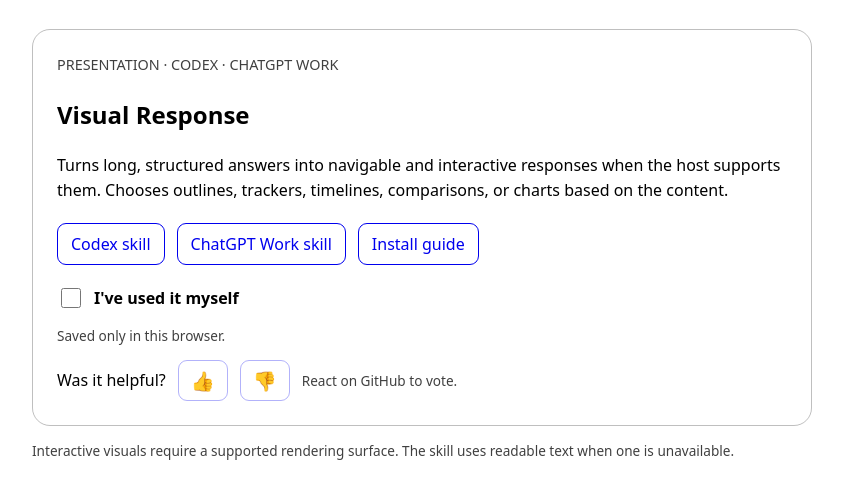
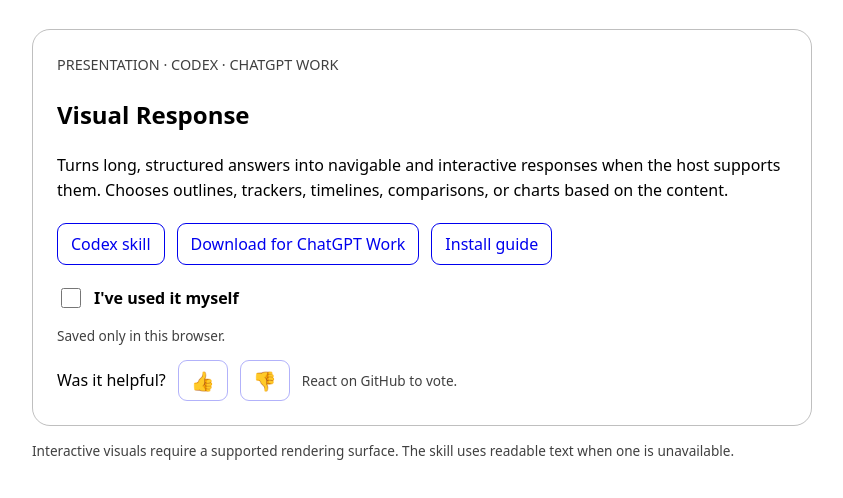
Before and after one commit to erezlev13/skills, a plain HTML site: page index.html in a window 1280 px wide. Shown: the part 200-698 px from the top of the page, without its empty margins (218-1061 px from the left). Drawn offline with Linux system fonts and the light colour scheme.

Commit message:
Add direct ChatGPT Work skill upload package

```diff
--- a/index.html
+++ b/index.html
@@ -4,7 +4,7 @@
 :root{font-family:system-ui,-apple-system,sans-serif;color-scheme:light dark}body{max-width:780px;margin:0 auto;padding:clamp(20px,5vw,56px);line-height:1.55}h1{font-size:clamp(2rem,5vw,3.5rem);line-height:1.1;margin-bottom:.3em}.intro{color:color-mix(in srgb,currentColor 70%,transparent)}.card{border:1px solid color-mix(in srgb,currentColor 25%,transparent);border-radius:18px;padding:24px;margin-top:32px}.meta{font-size:.9rem;opacity:.75}.actions{display:flex;gap:12px;flex-wrap:wrap;margin:20px 0}a.button{display:inline-block;border:1px solid currentColor;border-radius:9px;padding:8px 13px;text-decoration:none}.used{display:flex;align-items:center;gap:10px;font-weight:600}.used input{width:20px;height:20px}.feedback{display:flex;align-items:center;gap:12px;flex-wrap:wrap}.feedback a{font-size:1.2rem;text-decoration:none;border:1px solid color-mix(in srgb,currentColor 30%,transparent);border-radius:9px;padding:5px 12px}.small{font-size:.85rem;opacity:.75}
 </style></head><body><main><h1>Skills</h1><p class="intro">Agent skills by Erez Lev. Try one, track what you've used, and tell me whether it helped.</p>
 <article class="card"><div class="meta">PRESENTATION · CODEX · CHATGPT WORK</div><h2>Visual Response</h2><p>Turns long, structured answers into navigable and interactive responses when the host supports them. Chooses outlines, trackers, timelines, comparisons, or charts based on the content.</p>
-<div class="actions"><a class="button" href="providers/codex/visual-response/SKILL.md">Codex skill</a><a class="button" href="providers/chatgpt-work/visual-response/SKILL.md">ChatGPT Work skill</a><a class="button" href="https://github.com/erezlev13/skills#codex">Install guide</a></div>
+<div class="actions"><a class="button" href="providers/codex/visual-response/SKILL.md">Codex skill</a><a class="button" href="downloads/visual-response-chatgpt-work.zip" download>Download for ChatGPT Work</a><a class="button" href="https://github.com/erezlev13/skills#chatgpt-work">Install guide</a></div>
 <label class="used"><input id="used-visual-response" type="checkbox"> I've used it myself</label><p class="small">Saved only in this browser.</p>
 <div class="feedback"><span>Was it helpful?</span><a id="thumb-up" aria-label="Give thumbs up feedback" href="https://github.com/erezlev13/skills/issues/1">👍</a><a id="thumb-down" aria-label="Give thumbs down feedback" href="https://github.com/erezlev13/skills/issues/1">👎</a><span class="small">React on GitHub to vote.</span></div></article>
 <p class="small">Interactive visuals require a supported rendering surface. The skill uses readable text when one is unavailable.</p></main>
```
Also changed, not shown: 2 other files.
